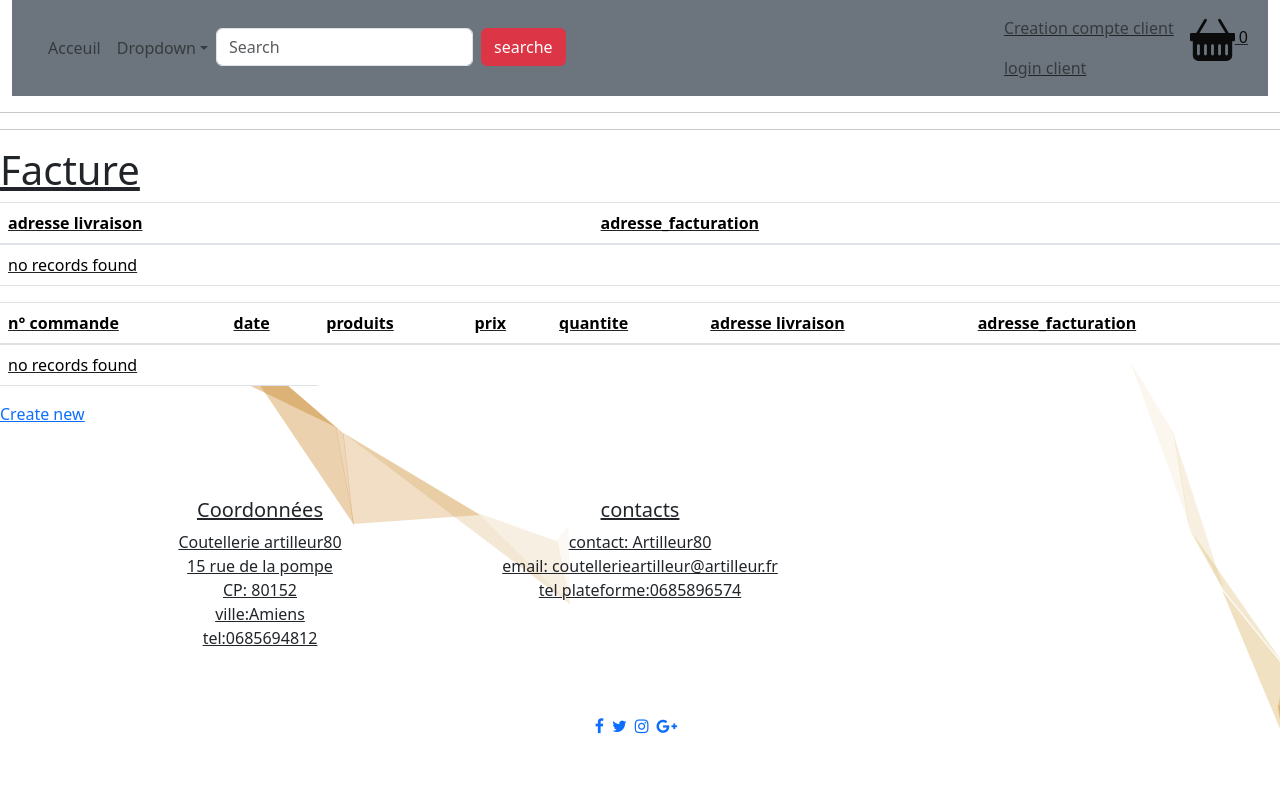
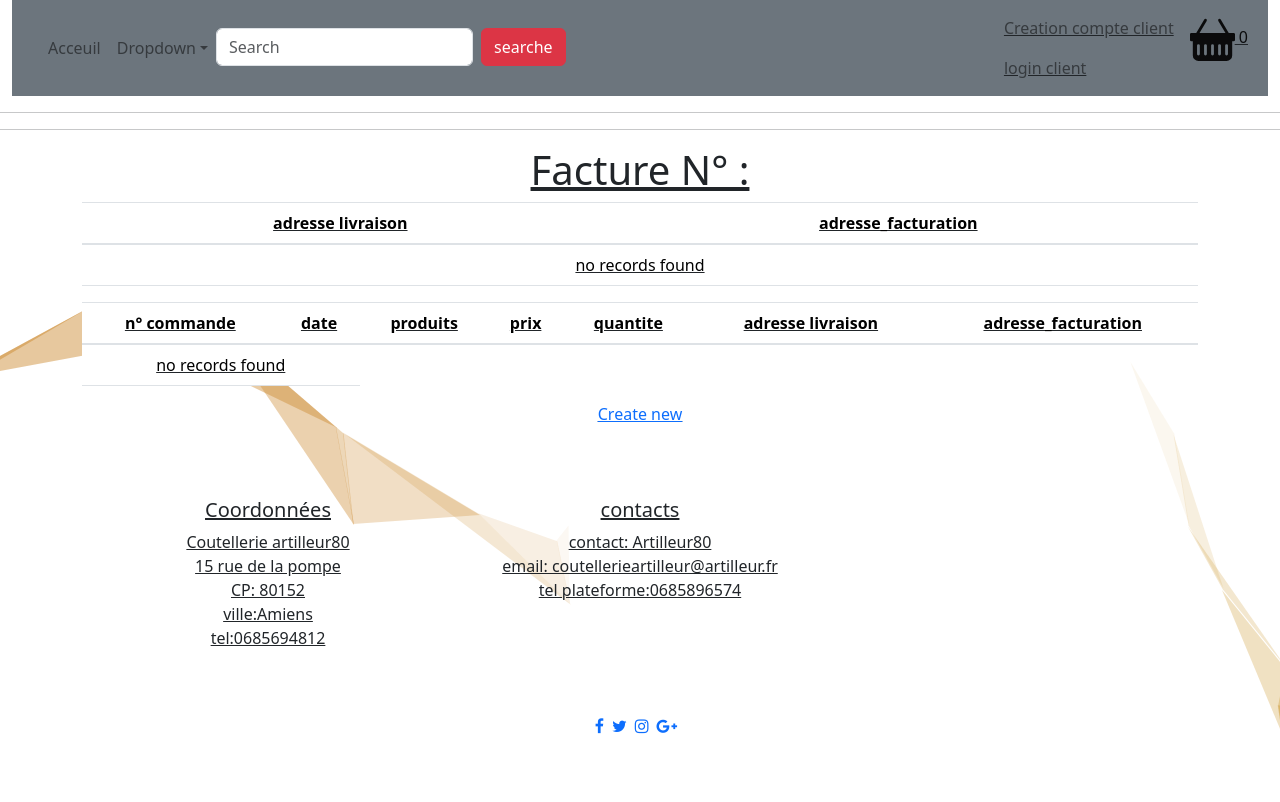
Before and after one commit to artilleur/filrougePRESQUEdernierechance, a Symfony app: template templates/facture/index.html.twig in a window 1280 px wide. Run offline with Twig, Linux system fonts and the light colour scheme; the template is opened without the code that fills it, so the values that code supplies are empty; some libraries are stand-ins or nearby versions.

Commit message:
xxxxxxxxbbbbbbbb

```diff
--- a/templates/facture/index.html.twig
+++ b/templates/facture/index.html.twig
@@ -3,7 +3,11 @@
 {% block title %}facturation facture{% endblock %}
 
 {% block body %}
-    <h1>Facture</h1>
+
+<div class="container">
+		<div class="row">
+			<div class="col-12  text-center ">
+    <h1>Facture N° :</h1>
 
      <table class="table">
         <thead>
```
